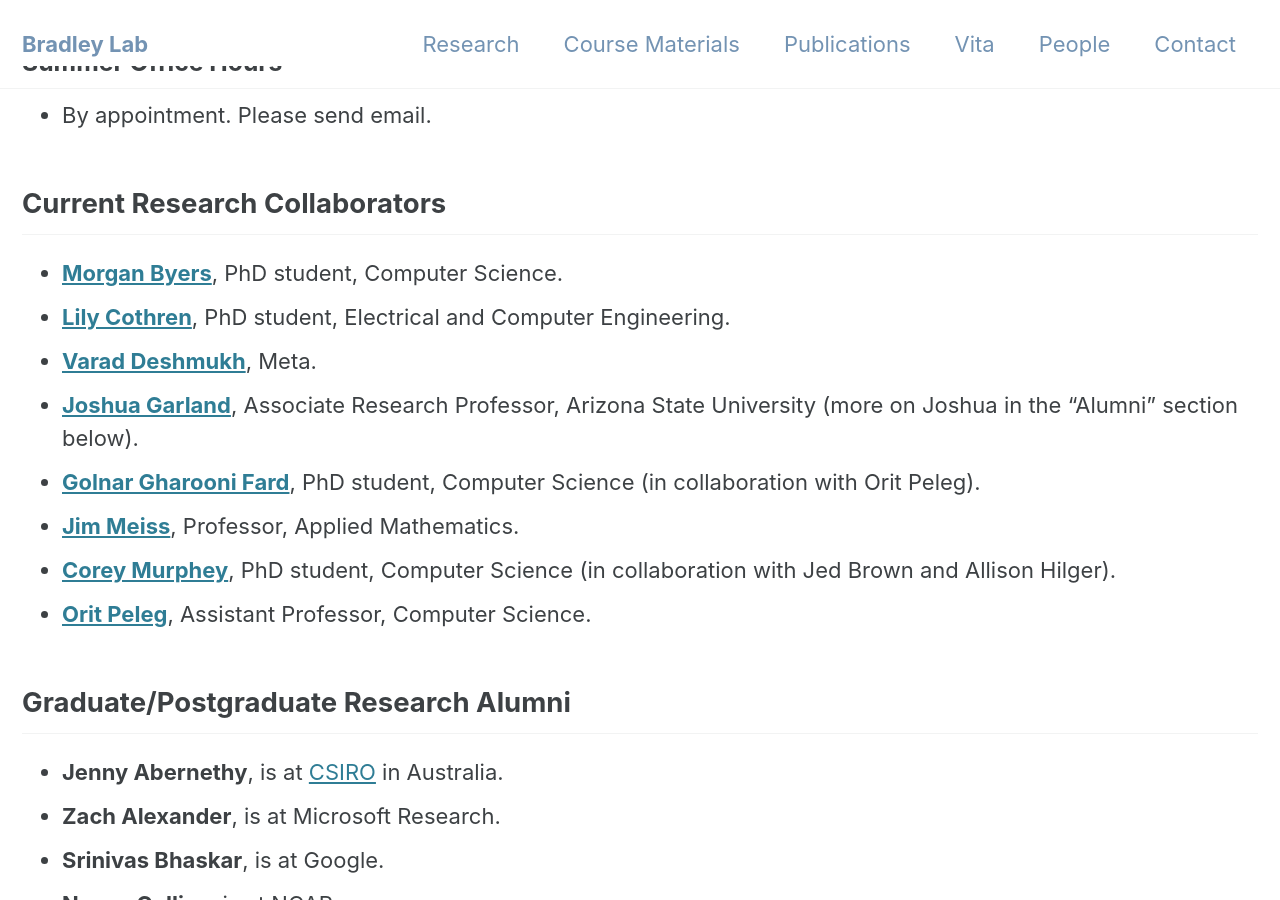
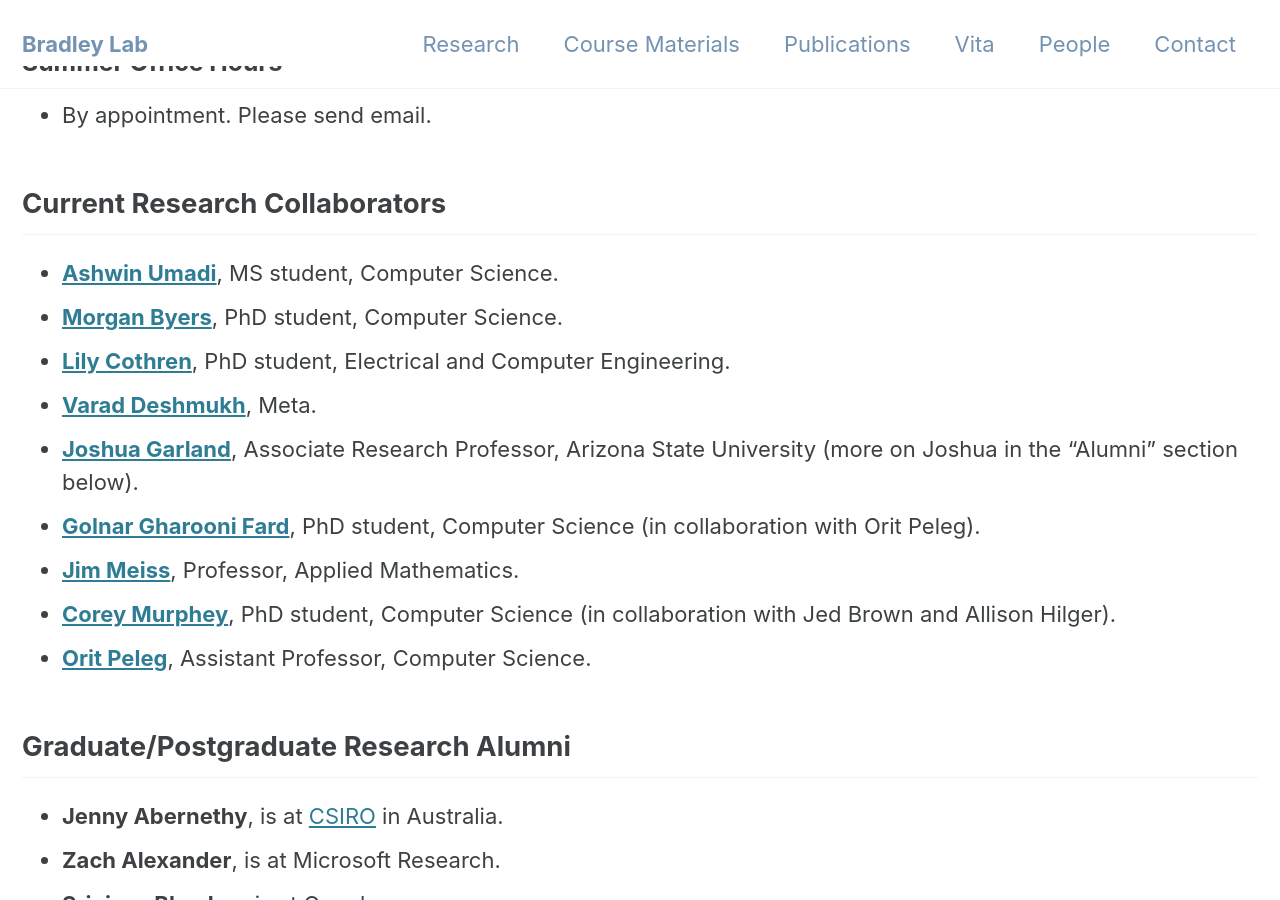
Before and after one commit to ashwinumadi/Bradley-Lab, a Jekyll site: the page built from _pages/index.md, in a window 1280 px wide and 900 px high, scrolled down 1088 px. Built offline with Jekyll 4.4.1, drawn with Linux system fonts in a browser that asks for light colours; cached includes are drawn as plain includes; the list of posts is cut into pages by our own code.

```diff
--- a/_pages/people.md
+++ b/_pages/people.md
@@ -2,6 +2,7 @@
 <h2> Current Research Collaborators</h2>
 </div>
 
+- [**Ashwin Umadi**](https://mbyers31.github.io), MS student, Computer Science.
 - [**Morgan Byers**](https://mbyers31.github.io), PhD student, Computer Science.
 - [**Lily Cothren**](https://lilycothren.netlify.app), PhD student, Electrical and Computer Engineering.
 - [**Varad Deshmukh**](http://vrd1243.github.io), Meta.
```
